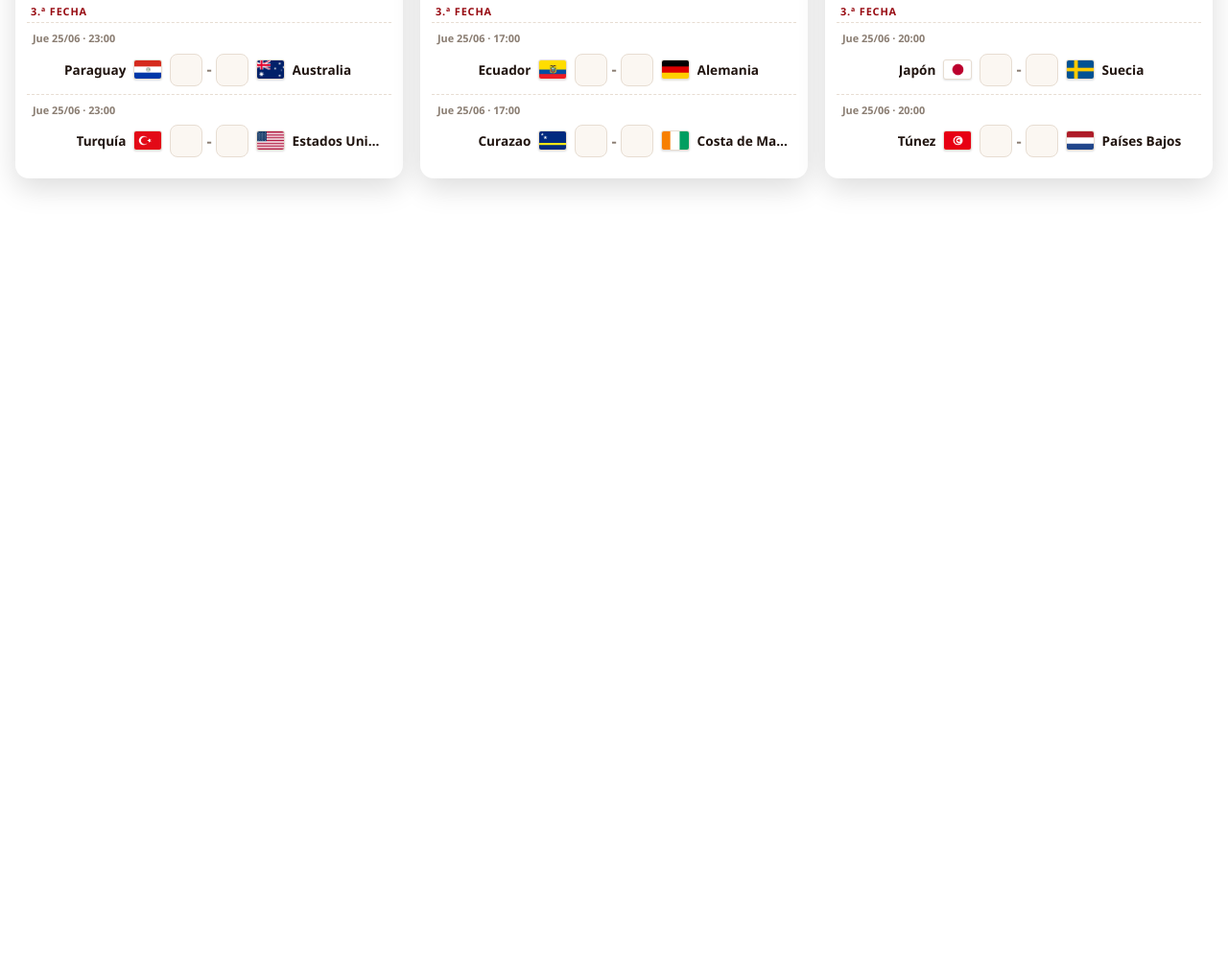
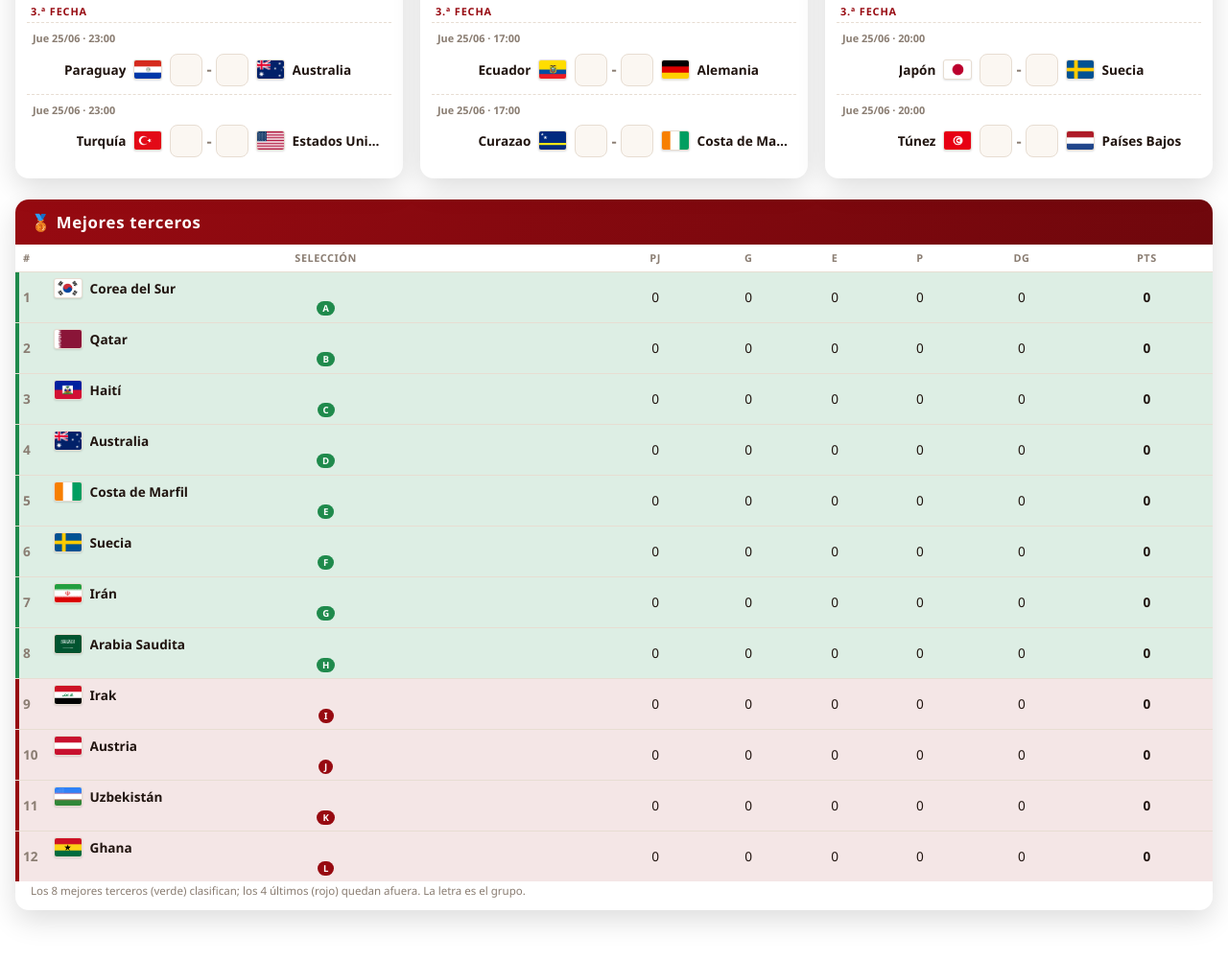
Before and after one commit to woodtoolsmarketing/Fixture-WoodTools, a website: page predictor.html in a window 1280 px wide. Shown: the part 2005-3007 px from the top of the page at 96% size. Before the commit the page ends 2305 px from the top, so only its background shows below. Drawn offline with Linux system fonts and the light colour scheme.

Commit message:
Predictor: tabla de Mejores Terceros bajo ambas pestanas + cruce mejor 3o vs peor 1o
Co-Authored-By: Claude Opus 4.8 <noreply@anthropic.com>

```diff
--- a/css/styles.css
+++ b/css/styles.css
@@ -329,6 +329,25 @@ main { max-width: 1280px; margin: 0 auto 60px; padding: 0 16px; }
 input[type=number]::-webkit-inner-spin-button,
 input[type=number]::-webkit-outer-spin-button { -webkit-appearance: none; margin: 0; }
 input[type=number] { -moz-appearance: textfield; appearance: textfield; }
+
+/* ===== Tabla "Mejores terceros" ======================================== */
+.thirds-card {
+  margin-top: 22px;
+  background: var(--wt-card);
+  border-radius: var(--radius);
+  box-shadow: var(--shadow);
+  overflow: hidden;
+}
+.thirds-card__head {
+  background: linear-gradient(135deg, var(--wt-red) 0%, var(--wt-red-dark) 100%);
+  color: #fff;
+  font-weight: 800;
+  padding: 12px 16px;
+  letter-spacing: .04em;
+  font-size: 1.05rem;
+}
+.thirds-table { padding: 4px 8px 6px; }
+.thirds-note { font-size: .72rem; color: var(--wt-muted); padding: 2px 16px 12px; margin: 0; }
 
 /* ===== LLAVES / ELIMINATORIAS ========================================== */
 .round-grid {
--- a/js/predictor.js
+++ b/js/predictor.js
@@ -49,6 +49,7 @@
   const groupReg = [];
   const koReg = [];
   let finalReg = null;
+  const thirdsTbodies = [];   // cuerpos de la tabla "Mejores terceros" (una bajo cada pestaña)
 
   /* =====================================================================
      1) FASE DE GRUPOS
@@ -95,14 +96,16 @@
      ===================================================================== */
   function computeStanding(g) {
     const stat = {};
-    g.teams.forEach((t, i) => stat[t] = { team: t, idx: i, pj: 0, pts: 0, gf: 0, gc: 0 });
+    g.teams.forEach((t, i) => stat[t] = { team: t, idx: i, pj: 0, pts: 0, gf: 0, gc: 0, pg: 0, pe: 0, pp: 0 });
     g.matches.forEach((m, idx) => {
       const h = num(state.gs['g-' + g.id + '-' + idx + '-h']);
       const a = num(state.gs['g-' + g.id + '-' + idx + '-a']);
       if (h === null || a === null) return;
       const H = stat[m.home], A = stat[m.away];
       H.pj++; A.pj++; H.gf += h; H.gc += a; A.gf += a; A.gc += h;
-      if (h > a) { H.pts += 3; } else if (a > h) { A.pts += 3; } else { H.pts++; A.pts++; }
+      if (h > a) { H.pts += 3; H.pg++; A.pp++; }
+      else if (a > h) { A.pts += 3; A.pg++; H.pp++; }
+      else { H.pts++; A.pts++; H.pe++; A.pe++; }
     });
     return Object.values(stat)
       .map(s => (s.gd = s.gf - s.gc, s))
@@ -110,12 +113,29 @@
   }
 
   function computeThirds(standings) {
-    const thirds = WT.GROUPS.map(g => {
-      const s = standings[g.id][2];
-      return { group: g.id, team: s.team, pts: s.pts, gd: s.gd, gf: s.gf };
-    }).sort((x, y) => y.pts - x.pts || y.gd - x.gd || y.gf - x.gf || (x.group < y.group ? -1 : 1));
-    const qualified = thirds.slice(0, 8);
+    const thirds = WT.GROUPS.map(g => Object.assign({ group: g.id }, standings[g.id][2]))
+      .sort((x, y) => y.pts - x.pts || y.gd - x.gd || y.gf - x.gf || (x.group < y.group ? -1 : 1));
+    const qualified = thirds.slice(0, 8);   // ordenados de MEJOR a PEOR
     return { all: thirds, qualified, groups: new Set(qualified.map(t => t.group)) };
+  }
+
+  // Tabla "Mejores terceros": los 12 terceros ordenados; los 8 primeros clasifican.
+  function renderThirdsTable(thirds, tbody) {
+    tbody.innerHTML = '';
+    thirds.all.forEach((s, i) => {
+      const inTop8 = i < 8;
+      const tr = el('tr', { class: inTop8 ? 'qual' : 'elim' });
+      tr.appendChild(el('td', { class: 'pos' }, [String(i + 1)]));
+      tr.appendChild(el('td', { html: WT.teamChip(s.team, 'away') +
+        ' <span class="qtag qtag--' + (inTop8 ? 'in' : 'out') + '">' + s.group + '</span>' }));
+      tr.appendChild(el('td', {}, [String(s.pj)]));
+      tr.appendChild(el('td', {}, [String(s.pg)]));
+      tr.appendChild(el('td', {}, [String(s.pe)]));
+      tr.appendChild(el('td', {}, [String(s.pp)]));
+      tr.appendChild(el('td', {}, [(s.gd > 0 ? '+' : '') + s.gd]));
+      tr.appendChild(el('td', { class: 'pts' }, [String(s.pts)]));
+      tbody.appendChild(tr);
+    });
   }
 
   function renderStandingRows(g, arr, thirds, tbody) {
@@ -310,25 +330,26 @@
     WT.GROUPS.forEach(g => standings[g.id] = computeStanding(g));
     const thirds = computeThirds(standings);
     groupReg.forEach(r => renderStandingRows(r.g, standings[r.g.id], thirds, r.tbody));
+    thirdsTbodies.forEach(tb => renderThirdsTable(thirds, tb));   // tabla de mejores terceros
 
     const thirdTeamOf = grp => standings[grp][2].team;
 
-    // --- ASIGNACIÓN AUTOMÁTICA Y VÁLIDA DE LOS 8 MEJORES TERCEROS ---
-    // Cada "mejor 3.º" se ubica en una llave que lo admita, respetando la
-    // elegibilidad (3 A/B/C/D, etc.), de modo que NINGUNA quede sin definir.
-    const qGroups = thirds.qualified.map(t => t.group);
-    const thirdSlots = [];
-    koReg.forEach(entry => {
-      if (entry.home.isThird) thirdSlots.push({ key: entry.n + '-h', eligible: entry.home.refInfo.groups });
-      if (entry.away.isThird) thirdSlots.push({ key: entry.n + '-a', eligible: entry.away.refInfo.groups });
+    // --- CRUCE DE MEJORES TERCEROS (regla pedida) ---
+    // El MEJOR 3.º enfrenta al PEOR 1.º; el PEOR 3.º al MEJOR 1.º, y así con todos,
+    // entre los ocho 1.º que en el cuadro juegan contra un mejor tercero.
+    const cmp = (a, b) => (b.pts - a.pts) || (b.gd - a.gd) || (b.gf - a.gf) || (a.team < b.team ? -1 : 1);
+    const slots1ros = koReg.filter(e => e.away.isThird).map(e => {
+      const p = WT.parseRef(e.home.ref);                  // el local siempre es un '1X'
+      const w = (p.type === 'pos' && standings[p.group]) ? standings[p.group][p.pos - 1] : null;
+      return { key: e.n + '-a', winner: w };
+    }).filter(s => s.winner);
+    slots1ros.sort((x, y) => cmp(x.winner, y.winner));    // 1.º ordenados de mejor a peor
+    const thirdAssign = {};                               // { 'n-a' -> grupo del 3.º }
+    const q = thirds.qualified;                           // 3.º ordenados de mejor a peor
+    slots1ros.forEach((slot, i) => {
+      const t = q[q.length - 1 - i];                      // i-ésimo mejor 1.º -> i-ésimo peor 3.º
+      if (t) thirdAssign[slot.key] = t.group;
     });
-    const currentThirdsStr = qGroups.slice().sort().join('');
-    // recalculamos solo si cambió el set de clasificados o el mapeo quedó inválido
-    if (state.lastThirdsStr !== currentThirdsStr ||
-        !validThirds(state.third, new Set(qGroups), thirdSlots)) {
-      state.lastThirdsStr = currentThirdsStr;
-      state.third = assignThirds(qGroups, thirdSlots);
-    }
 
     const winner = {}, loser = {};
     function resolveRef(ref) {
@@ -340,9 +361,9 @@
       return null;
     }
 
-    // El tercero se resuelve leyendo el mapeo aleatorio que quedó guardado
+    // El tercero se resuelve leyendo el cruce calculado (mejor 3.º vs peor 1.º…)
     function resolveThird(side) {
-      const g = state.third[side.n + '-' + side.who.charAt(0)];
+      const g = thirdAssign[side.n + '-' + side.who.charAt(0)];
       return g ? thirdTeamOf(g) : null;
     }
 
@@ -449,6 +470,23 @@
 
   WT.GROUPS.slice(0, 6).forEach(g => document.getElementById('groups-1').appendChild(renderGroup(g)));
   WT.GROUPS.slice(6).forEach(g => document.getElementById('groups-2').appendChild(renderGroup(g)));
+
+  // Tabla "Mejores terceros" al pie de ambas pestañas de grupos
+  ['thirds-1', 'thirds-2'].forEach(id => {
+    const cont = document.getElementById(id);
+    if (!cont) return;
+    const card = el('div', { class: 'thirds-card' });
+    card.appendChild(el('div', { class: 'thirds-card__head' }, ['🥉 Mejores terceros']));
+    const table = el('table', { class: 'standings thirds-table' });
+    table.appendChild(el('thead', { html:
+      '<tr><th>#</th><th>Selección</th><th>PJ</th><th>G</th><th>E</th><th>P</th><th>DG</th><th>Pts</th></tr>' }));
+    const tb = el('tbody'); table.appendChild(tb); card.appendChild(table);
+    card.appendChild(el('p', { class: 'thirds-note' }, [
+      'Los 8 mejores terceros (verde) clasifican; los 4 últimos (rojo) quedan afuera. La letra es el grupo.']));
+    cont.appendChild(card);
+    thirdsTbodies.push(tb);
+  });
+
   renderRound('round-r32', WT.R32);
   renderRound('round-r16', WT.R16);
   renderRound('round-qf', WT.QF);
--- a/predictor.html
+++ b/predictor.html
@@ -66,6 +66,7 @@
         <p class="part__hint">La tabla se ordena por puntos, diferencia de gol y goles a favor.</p>
       </div>
       <div class="groups-grid" id="groups-1"></div>
+      <div id="thirds-1"></div>
     </section>
 
     <!-- PARTE 2 -->
@@ -76,6 +77,7 @@
         <p class="part__hint">La tabla se ordena por puntos, diferencia de gol y goles a favor.</p>
       </div>
       <div class="groups-grid" id="groups-2"></div>
+      <div id="thirds-2"></div>
     </section>
 
     <!-- PARTE 3 -->
```
